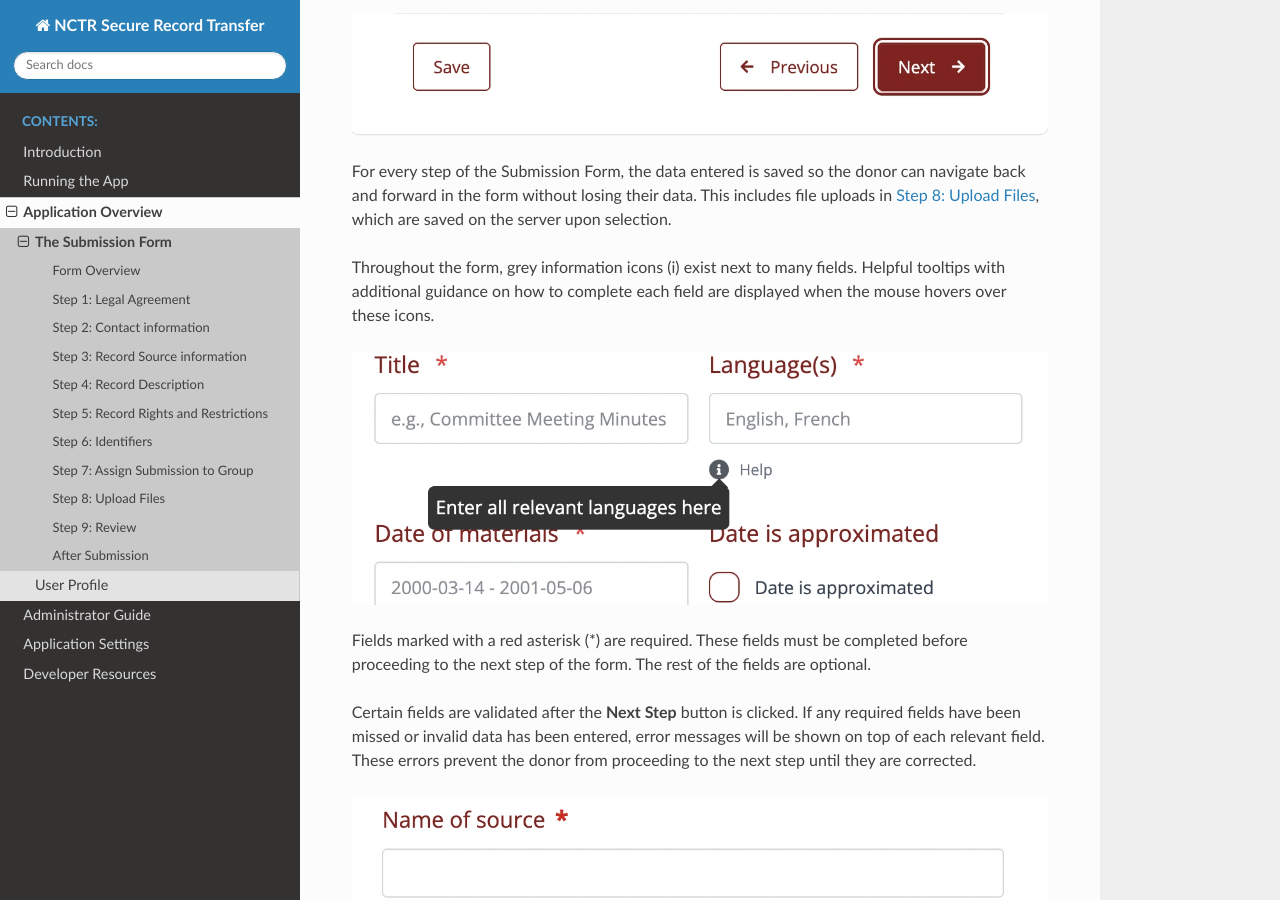
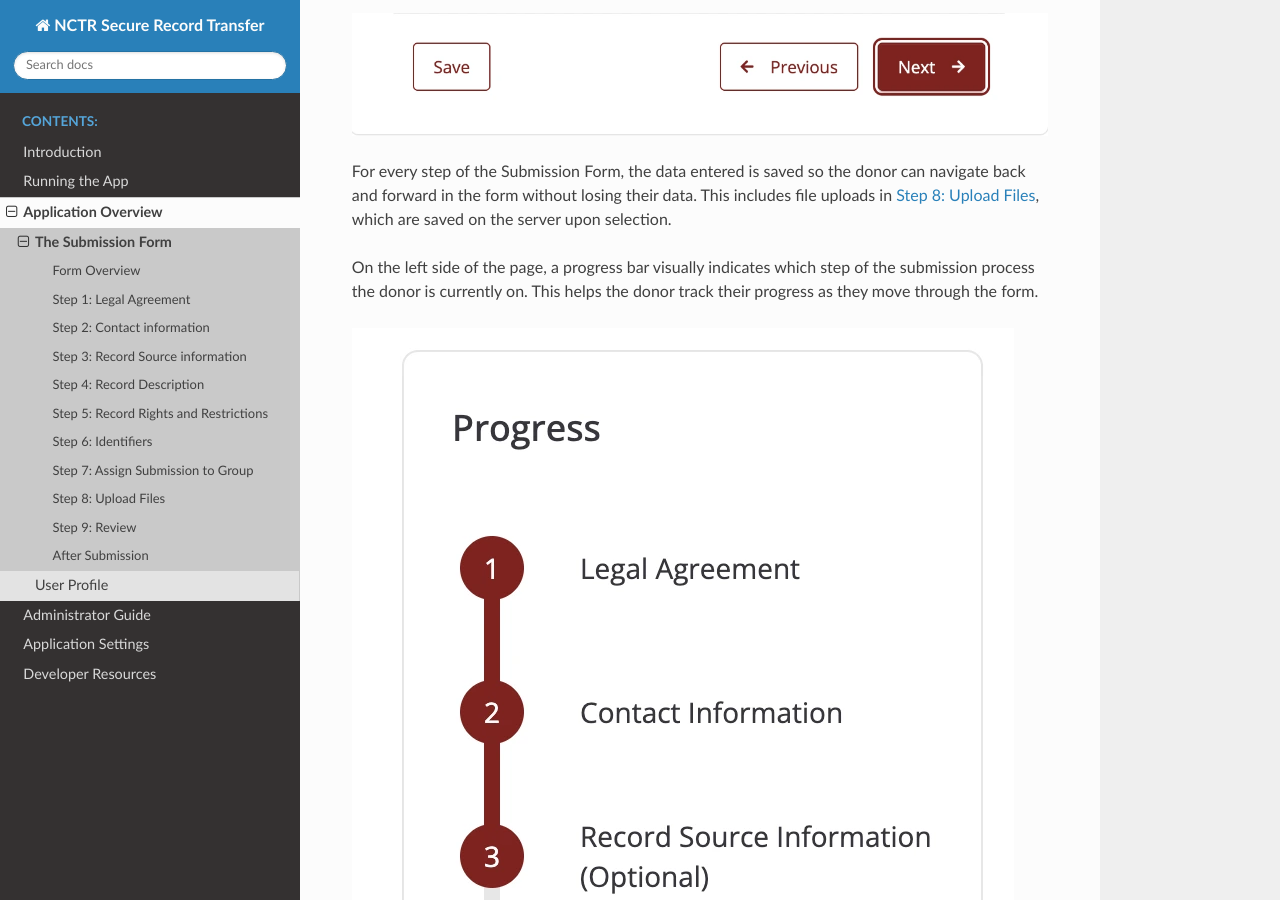
Before and after one commit to NationalCentreTruthReconciliation/Secure-Record-Transfer, a Sphinx documentation site: the page built from docs/application_overview/submission-form.rst, in a window 1280 px wide and 900 px high, scrolled down 795 px. Built offline with Sphinx 7.4.7 and the Read the Docs theme 3.1.0, drawn with Linux system fonts in a browser that asks for light colours.

Commit message:
Add docs about the newly added progress bar on submission form steps

```diff
--- a/docs/application_overview/submission-form.rst
+++ b/docs/application_overview/submission-form.rst
@@ -23,6 +23,12 @@ For every step of the Submission Form, the data entered is saved so the donor ca
 forward in the form without losing their data. This includes file uploads in
 :ref:`Step 8: Upload Files`, which are saved on the server upon selection.
 
+
+On the left side of the page, a progress bar visually indicates which step of the submission process the donor is currently on. This helps the donor track their progress as they move through the form.
+
+.. image:: images/submission_form_progress_bar.webp
+    :alt: Progress Bar on the submission form
+
 Throughout the form, grey information icons (i) exist next to many fields. Helpful tooltips with
 additional guidance on how to complete each field are displayed when the mouse hovers over these
 icons.
@@ -39,6 +45,8 @@ field. These errors prevent the donor from proceeding to the next step until the
 
 .. image:: images/form_error.webp
     :alt: Error message on the submission form
+
+
 
 Step 1: Legal Agreement
 #######################
```
